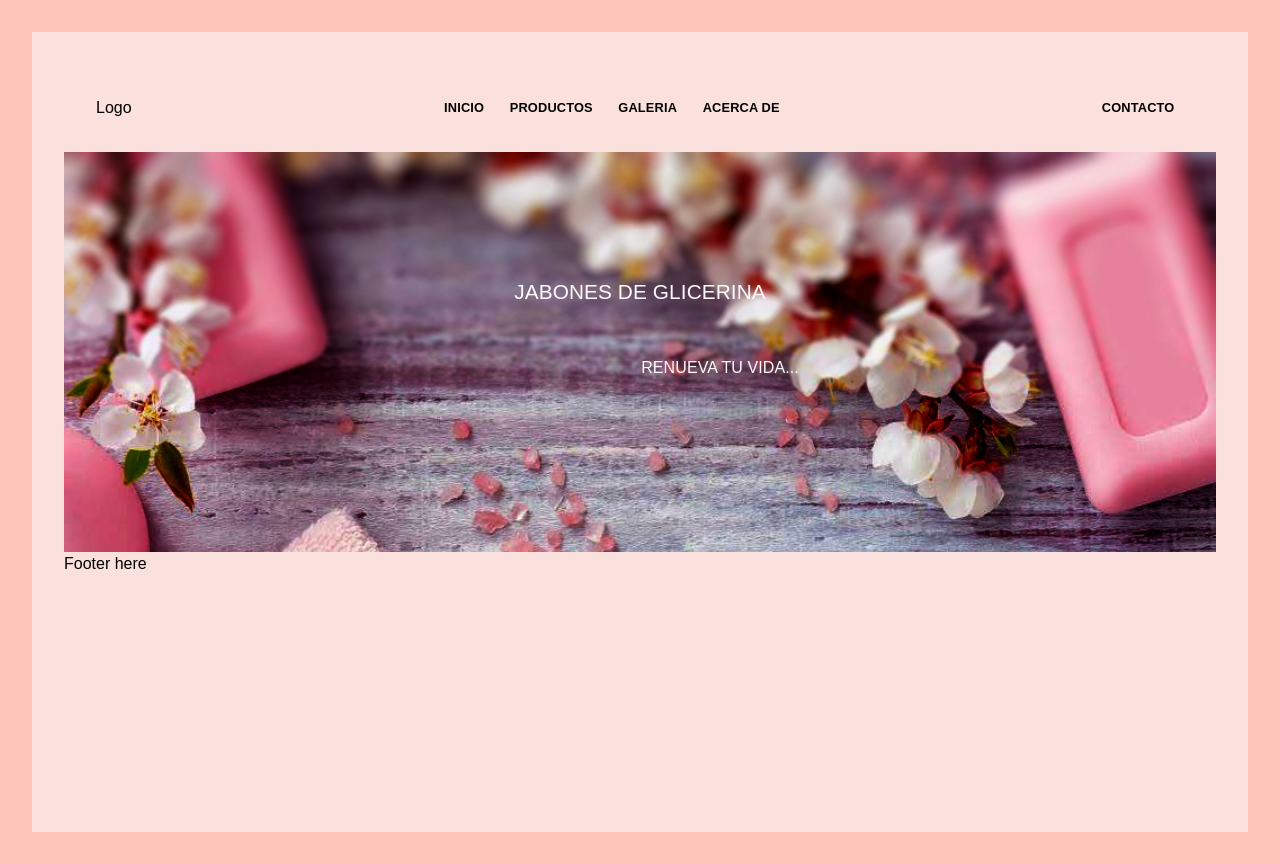
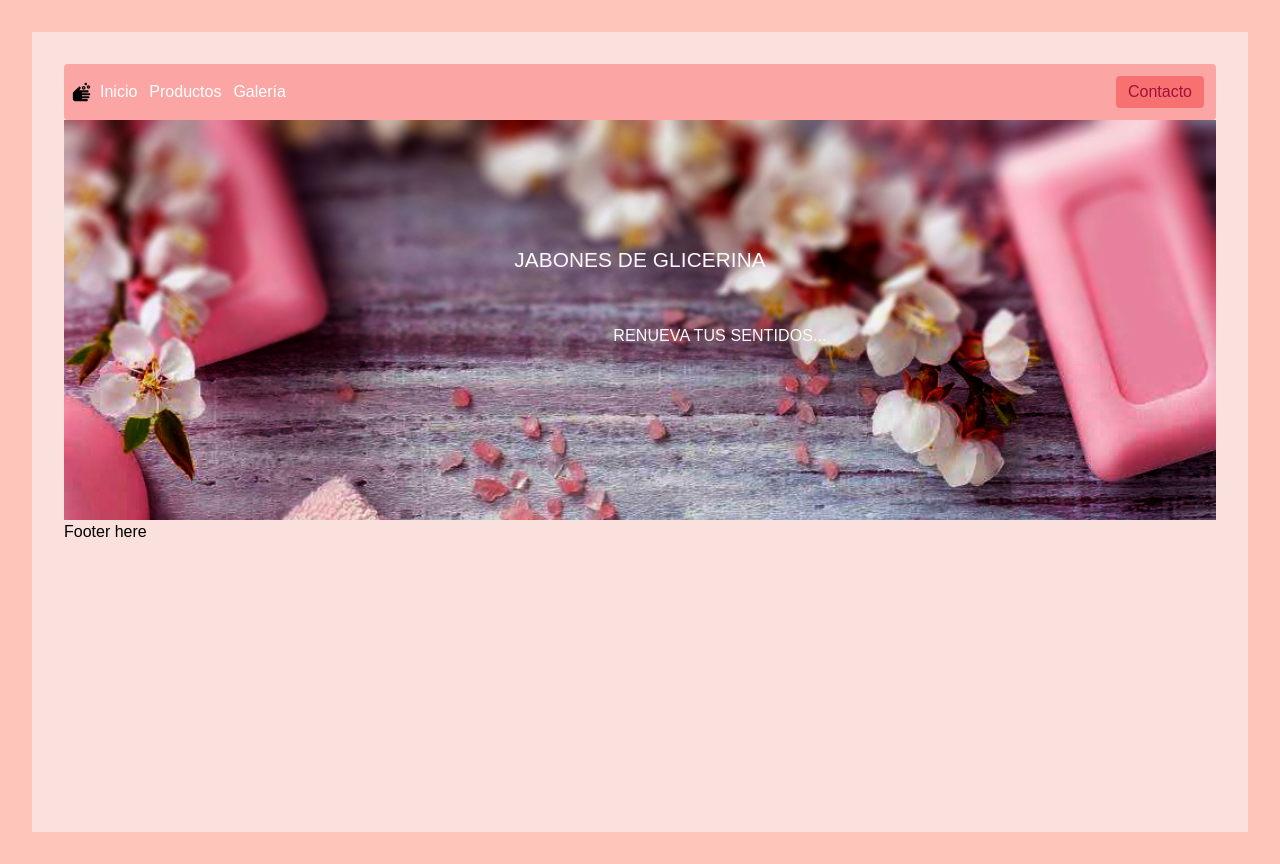
Before and after one commit to mbluis4/web_sites, a React (Create React App) app: page / in a window 1280 px wide. Built offline with nearby package versions, Linux system fonts and the light colour scheme.

Commit message:
added Tailwind. Refactor navbar

```diff
--- a/package.json
+++ b/package.json
@@ -6,6 +6,7 @@
     "@testing-library/jest-dom": "^5.16.2",
     "@testing-library/react": "^12.1.3",
     "@testing-library/user-event": "^13.5.0",
+    "firebase": "^9.6.8",
     "react": "^17.0.2",
     "react-dom": "^17.0.2",
     "react-icons": "^4.3.1",
--- a/src/components/Header.js
+++ b/src/components/Header.js
@@ -1,30 +1,72 @@
-import { useState, useRef, useEffect } from "react";
+import { useState } from "react";
+import { MdSoap } from "react-icons/md";
 import { FaBars } from "react-icons/fa";
-import { links } from "../data";
+
 import { Link } from "react-router-dom";
 
 const Header = () => {
   const [showLinks, setShowLinks] = useState(false);
-  const linksContainerRef = useRef(null);
-  const linksRef = useRef(null);
-  const contactRef = useRef(null);
 
-  useEffect(() => {
-    const linksHeight = linksRef.current.getBoundingClientRect().height;
-    if (showLinks) {
-      contactRef.current.style.height = `${linksHeight}px`;
-      linksContainerRef.current.style.height = `${linksHeight}px`;
-    } else {
-      contactRef.current.style.height = "0px";
-      linksContainerRef.current.style.height = "0px";
-    }
-  }, [showLinks]);
+  return (
+    <>
+      <nav>
+        <div className="flex justify-between items-center max-w-7xl bg-red-300 rounded mx-auto py-2 px-2">
+          <div className="flex">
+            <div className="flex items-center py-2">
+              <div className="mr-2 text-xl">
+                <MdSoap />
+              </div>
+              <div className="hidden md:flex space-x-3 text-white">
+                <Link to="/" className="hover:text-gray-800">
+                  Inicio
+                </Link>
+                <Link to="products" className="hover:text-gray-800">
+                  Productos
+                </Link>
+                <Link to="gallery" className="hover:text-gray-800">
+                  Galería
+                </Link>
+              </div>
+            </div>
+          </div>
 
-  const toggleLinks = () => {
-    setShowLinks(!showLinks);
-  };
-  return (
-    <nav>
+          <div className="hidden md:flex items-center mr-1 bg-red-400 text-rose-800 rounded hover:text-gray-800">
+            <Link to="contact" className="py-1 px-3">
+              Contacto
+            </Link>
+          </div>
+
+          <div className="md:hidden flex text-lg">
+            <button onClick={() => setShowLinks((prev) => !prev)}>
+              <FaBars />
+            </button>
+          </div>
+        </div>
+        {showLinks && (
+          <div className="md:hidden flex flex-col text-gray-800">
+            <Link to="/" className="hover:text-gray-800">
+              Inicio
+            </Link>
+            <Link to="products" className="hover:text-gray-800">
+              Productos
+            </Link>
+            <Link to="gallery" className="hover:text-gray-800">
+              Galería
+            </Link>
+            <Link to="contact" className="">
+              Contacto
+            </Link>
+          </div>
+        )}
+      </nav>
+    </>
+  );
+};
+
+export default Header;
+
+{
+  /* <nav>
       <div className="nav-center">
         <div className="nav-header">
           <h2>Logo</h2>
@@ -50,8 +92,16 @@ const Header = () => {
           </Link>
         </div>
       </div>
-    </nav>
-  );
-};
+    </nav> */
+}
 
-export default Header;
+/*       useEffect(() => {
+        const linksHeight = linksRef.current.getBoundingClientRect().height;
+        if (showLinks) {
+          contactRef.current.style.height = `${linksHeight}px`;
+          linksContainerRef.current.style.height = `${linksHeight}px`;
+        } else {
+          contactRef.current.style.height = "0px";
+          linksContainerRef.current.style.height = "0px";
+        }
+      }, [showLinks]); */
--- a/src/components/Hero.js
+++ b/src/components/Hero.js
@@ -5,7 +5,7 @@ const Hero = () => {
     <div className="hero">
       {/* <img src={image} className="hero-image" alt="hero soap"></img> */}
       <h1 className="hero-title">Jabones de glicerina</h1>
-      <h2 className="hero-subtitle">Renueva tu vida...</h2>
+      <h2 className="hero-subtitle">Renueva tus sentidos...</h2>
     </div>
   );
 };
--- /dev/null
+++ b/src/firebase/config.js
@@ -0,0 +1,23 @@
+// Import the functions you need from the SDKs you need
+import { initializeApp } from "firebase/app";
+import { collection, getDocs, getFirestore } from "firebase/firestore";
+
+// TODO: Add SDKs for Firebase products that you want to use
+// https://firebase.google.com/docs/web/setup#available-libraries
+
+// Your web app's Firebase configuration
+// For Firebase JS SDK v7.20.0 and later, measurementId is optional
+const firebaseConfig = {
+  apiKey: "AIzaSyCU-0H6lZN1QKJORQAPZ343ZyhD1psv3x4",
+  authDomain: "glycerin-45821.firebaseapp.com",
+  projectId: "glycerin-45821",
+  storageBucket: "glycerin-45821.appspot.com",
+  messagingSenderId: "251575704751",
+  appId: "1:251575704751:web:270181afab694ac5ea085a",
+  measurementId: "G-LTY51P8VHT",
+};
+
+// Initialize Firebase
+const app = initializeApp(firebaseConfig);
+const db = getFirestore();
+export { db };
--- a/src/pages/Contact.js
+++ b/src/pages/Contact.js
@@ -14,13 +14,12 @@ const Contact = () => {
       ...prevForm,
       [name]: value,
     }));
-    //console.log(name, value);
   };
 
   return (
     <div className="bg-white space-y-10 py-6 shadow-lg rounded-lg">
       <form action="#" className="py-2 px-6">
-        <label for="name">Nombre</label>
+        <label htmlFor="name">Nombre</label>
         <input
           type="text"
           name="name"
@@ -28,7 +27,7 @@ const Contact = () => {
           onChange={handleChange}
           className="mt-1 mb-2 border-2 py-1 rounded-lg shadow-sm w-full"
         ></input>
-        <label for="email">Email</label>
+        <label htmlFor="email">Email</label>
         <input
           type="email"
           name="email"
@@ -37,7 +36,7 @@ const Contact = () => {
           className="my-1 border-2 py-1 rounded-lg shadow-sm w-full"
           required
         ></input>
-        <label for="message">Mensaje</label>
+        <label htmlFor="message">Mensaje</label>
         <textarea
           type="text"
           placeholder="mensaje"
--- a/src/pages/Gallery.js
+++ b/src/pages/Gallery.js
@@ -1,5 +1,18 @@
+import { useEffect } from "react";
+import { collection, getDocs } from "firebase/firestore";
+import { db } from "../firebase/config";
+
 const Gallery = () => {
-  return <>Gallerys</>;
+  useEffect(() => {
+    const getCol = async () => {
+      const querySnapshot = await getDocs(collection(db, "images"));
+      querySnapshot.forEach((doc) => {
+        console.log(`${doc.id} => ${doc.data()}`);
+      });
+    };
+  }, []);
+
+  return <>Gallery</>;
 };
 
 export default Gallery;
```
Also changed, not shown: 1 other file (tests, documents, lock files or other folders).
